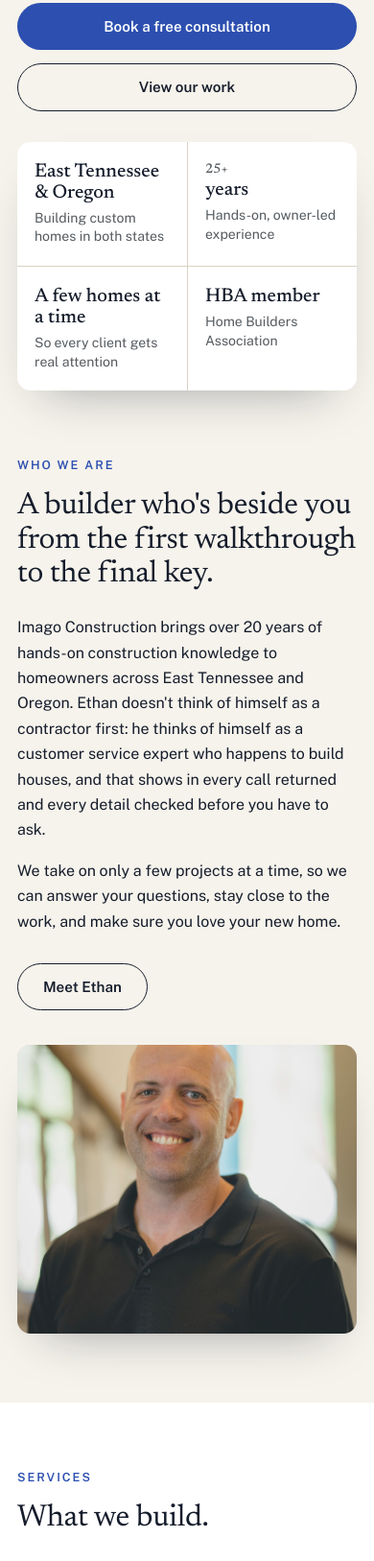
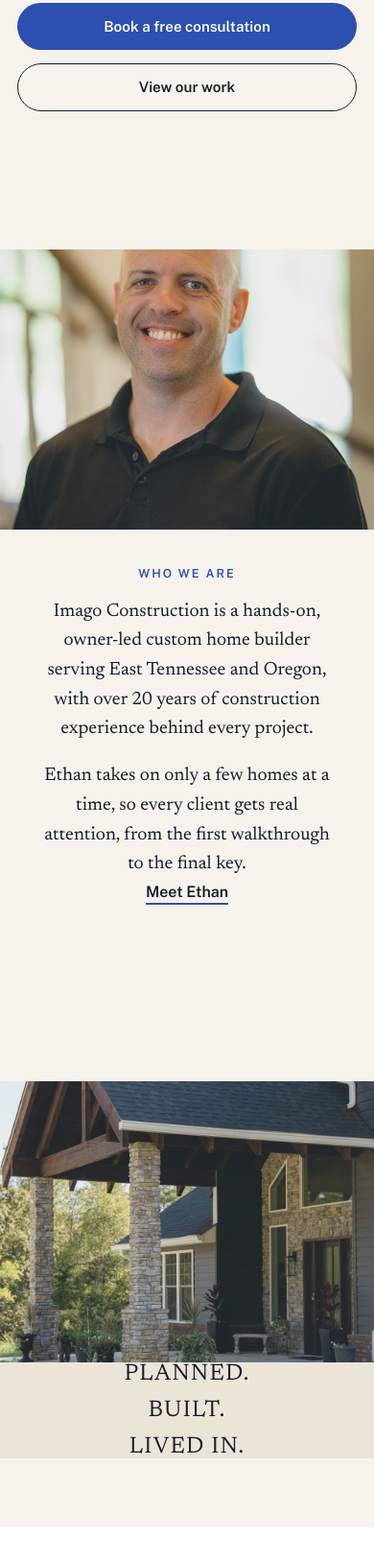
Before and after one commit to forefrontmedia/imago-construction-site, a plain HTML site: page index.html in a window 390 px wide. Shown: the part 1333-2960 px from the top of the page at 96% size. Drawn offline with nearby package versions, Linux system fonts and the light colour scheme.

Commit message:
Redesign homepage content sections in the Mike Stevens style: full-bleed photo-plus-text showcase blocks instead of the mixed-typography stat-card strip and testimonial cards

```diff
--- a/index.html
+++ b/index.html
@@ -80,29 +80,30 @@
   </div>
 </section>
 
-<div class="trust">
-  <div class="wrap">
-    <div class="trust-grid reveal">
-      <div class="trust-item"><strong>East Tennessee &amp; Oregon</strong><span>Building custom homes in both states</span></div>
-      <div class="trust-item"><strong><span class="counter" data-count-since="2001">20+</span> years</strong><span>Hands-on, owner-led experience</span></div>
-      <div class="trust-item"><strong>A few homes at a time</strong><span>So every client gets real attention</span></div>
-      <div class="trust-item"><strong>HBA member</strong><span>Home Builders Association</span></div>
+<section id="intro">
+  <div class="showcase reveal">
+    <div class="media" data-slot="ethan-site" data-alt="Portrait of Ethan, owner of Imago Construction">
+      <span class="ph-label"><b>S02</b>Ethan on site reviewing plans · environmental portrait</span>
+    </div>
+    <div class="copy">
+      <div class="copy-inner">
+        <span class="eyebrow">Who we are</span>
+        <p>Imago Construction is a hands-on, owner-led custom home builder serving East Tennessee and Oregon, with over 20 years of construction experience behind every project.</p>
+        <p>Ethan takes on only a few homes at a time, so every client gets real attention, from the first walkthrough to the final key.</p>
+        <a class="textlink" href="about.html">Meet Ethan</a>
+      </div>
     </div>
   </div>
-</div>
+</section>
 
-<section id="intro">
-  <div class="wrap split">
-    <div class="reveal">
-      <span class="eyebrow">Who we are</span>
-      <h2>A builder who's beside you from the first walkthrough to the final key.</h2>
-      <p>Imago Construction brings over 20 years of hands-on construction knowledge to homeowners across East Tennessee and Oregon. Ethan doesn't think of himself as a contractor first: he thinks of himself as a customer service expert who happens to build houses, and that shows in every call returned and every detail checked before you have to ask.</p>
-      <p>We take on only a few projects at a time, so we can answer your questions, stay close to the work, and make sure you love your new home.</p>
-      <a class="btn btn-line" href="about.html">Meet Ethan</a>
-    </div>
-    <div class="media reveal" data-slot="ethan-site" data-alt="Portrait of Ethan, owner of Imago Construction">
-      <span class="ph-label"><b>S02</b>Ethan on site reviewing plans · environmental portrait · 4:5</span>
-    </div>
+<section class="statement reverse reveal">
+  <div class="media" data-slot="proj-re-cover" data-alt="Ridgeline Estate covered entry at dusk">
+    <span class="ph-label"><b>S08</b>Finished home · dusk</span>
+  </div>
+  <div class="words">
+    <span>Planned.</span>
+    <span>Built.</span>
+    <span>Lived in.</span>
   </div>
 </section>
 
@@ -189,17 +190,29 @@
   </div>
 </section>
 
-<section class="quotes">
+<section class="testimonial-showcase reveal">
+  <div class="media" data-slot="proj-cr-greatroom" data-alt="Finished great room interior of an Imago custom home">
+    <span class="ph-label"><b>S09</b>Finished interior</span>
+  </div>
+  <div class="copy">
+    <div class="copy-inner">
+      <blockquote>&ldquo;We interviewed a few builders before finding Ethan. He was out on our property the next day, and I knew right away he was the guy. Every visit, before we could even bring up our own list, he was already ahead of it. We'd recommend him to anyone, without a doubt.&rdquo;</blockquote>
+      <cite>Doug &middot; East Tennessee custom build</cite>
+    </div>
+  </div>
+</section>
+
+<section style="background:var(--white)">
   <div class="wrap">
     <div class="head reveal">
       <div>
         <span class="eyebrow">Client stories</span>
-        <h2>What homeowners say.</h2>
+        <h2>More from homeowners we've worked with.</h2>
       </div>
     </div>
     <div class="q-grid two">
       <div class="q reveal"><span class="mark">&ldquo;</span><p>I am thoroughly impressed by Imago Construction! Their use of advanced building materials, meticulous attention to detail, and exceptional craftsmanship distinguish them as leaders among custom home builders. Ethan's clear, straightforward communication and personalized approach make for a smooth and enjoyable experience.</p><small>Tim Patten · Google review</small></div>
-      <div class="q reveal"><span class="mark">&ldquo;</span><p>We interviewed a few builders before finding Ethan. He was out on our property the next day, and I knew right away he was the guy. Every visit, before we could even bring up our own list, he was already ahead of it. The attention to detail was incredible, and we'd recommend him to anyone, without a doubt.</p><small>Doug · East Tennessee custom build</small></div>
+      <div class="q reveal"><span class="mark">&ldquo;</span><p>Watch Doug and his family talk through what it was like building with Imago, from the first call to move-in day.</p><small>Video testimonial</small></div>
     </div>
     <div class="reveal" style="aspect-ratio:16/9;margin-top:28px;border-radius:14px;overflow:hidden">
       <video controls preload="metadata" poster="images/testimonial-poster.jpg" style="width:100%;height:100%;display:block;object-fit:cover">
--- a/styles.css
+++ b/styles.css
@@ -158,6 +158,38 @@ body.home .header.scrolled .menu-btn span{background:var(--ink)}
 .split .btn{margin-top:30px}
 .textlink{font-weight:600;text-decoration:none;border-bottom:2px solid var(--copper);padding-bottom:2px}
 .textlink:hover{color:var(--copper)}
+
+/* Editorial showcase blocks — full-bleed photo beside centered copy, one typographic voice,
+   no cards or badges. Used to break up the homepage the way a photo-essay does. */
+.showcase{display:grid;grid-template-columns:1fr 1fr;min-height:clamp(420px,52vw,620px)}
+.showcase .media{border-radius:0;aspect-ratio:auto;height:100%;box-shadow:none}
+.showcase .copy{display:flex;align-items:center;justify-content:center;padding:clamp(40px,6vw,96px)}
+.showcase .copy-inner{max-width:46ch;text-align:center}
+.showcase .eyebrow{display:block;text-align:center}
+.showcase h2{margin-bottom:22px}
+.showcase p{font-family:var(--serif);font-size:1.2rem;line-height:1.6;color:var(--ink)}
+.showcase p+p{margin-top:18px}
+.showcase .btn{margin-top:30px}
+.showcase.reverse{direction:rtl}
+.showcase.reverse>*{direction:ltr}
+
+/* Statement band — a single full-bleed photo beside a short, large, tracked phrase */
+.statement{display:grid;grid-template-columns:1fr 1fr;min-height:clamp(380px,46vw,560px)}
+.statement .media{border-radius:0;aspect-ratio:auto;height:100%;box-shadow:none}
+.statement .words{display:flex;flex-direction:column;align-items:center;justify-content:center;gap:14px;background:var(--sand)}
+.statement .words span{font:400 clamp(1.5rem,2.6vw,2.2rem)/1 var(--serif);letter-spacing:.05em;text-transform:uppercase;color:var(--ink)}
+.statement.reverse{direction:rtl}
+.statement.reverse>*{direction:ltr}
+
+/* Testimonial showcase — one quote, one photo, no card chrome */
+.testimonial-showcase{display:grid;grid-template-columns:1fr 1fr;min-height:clamp(420px,50vw,580px)}
+.testimonial-showcase .media{border-radius:0;aspect-ratio:auto;height:100%;box-shadow:none}
+.testimonial-showcase .copy{display:flex;align-items:center;justify-content:center;padding:clamp(40px,6vw,96px);background:var(--stone)}
+.testimonial-showcase .copy-inner{max-width:46ch;text-align:center}
+.testimonial-showcase blockquote{margin:0 0 22px;font:italic 400 1.35rem/1.6 var(--serif);color:var(--ink)}
+.testimonial-showcase cite{font-style:normal;font-size:.8rem;font-weight:600;letter-spacing:.1em;text-transform:uppercase;color:var(--muted)}
+.testimonial-showcase.reverse{direction:rtl}
+.testimonial-showcase.reverse>*{direction:ltr}
 
 /* Section heads */
 .head{display:flex;justify-content:space-between;align-items:flex-end;gap:32px;flex-wrap:wrap;margin-bottom:clamp(36px,5vw,60px)}
@@ -452,7 +484,9 @@ textarea{resize:vertical;min-height:110px}
   .menu-btn[aria-expanded="true"] span:nth-child(3){transform:translateY(-8px) rotate(-45deg)}
   .nav a::after{display:none}
   .nav .btn{margin-top:16px;justify-content:center;border-bottom:0}
-  .split,.perf-grid,.area-row,.contact-grid{grid-template-columns:1fr}
+  .split,.perf-grid,.area-row,.contact-grid,.showcase,.statement,.testimonial-showcase{grid-template-columns:1fr}
+  .showcase,.statement,.testimonial-showcase{min-height:0}
+  .showcase .media,.statement .media,.testimonial-showcase .media{aspect-ratio:4/3}
   .split .media{aspect-ratio:4/3.4}
   .work-grid,.q-grid,.blog-grid{grid-template-columns:1fr 1fr}
   .topbar .area-text{display:none}
```
